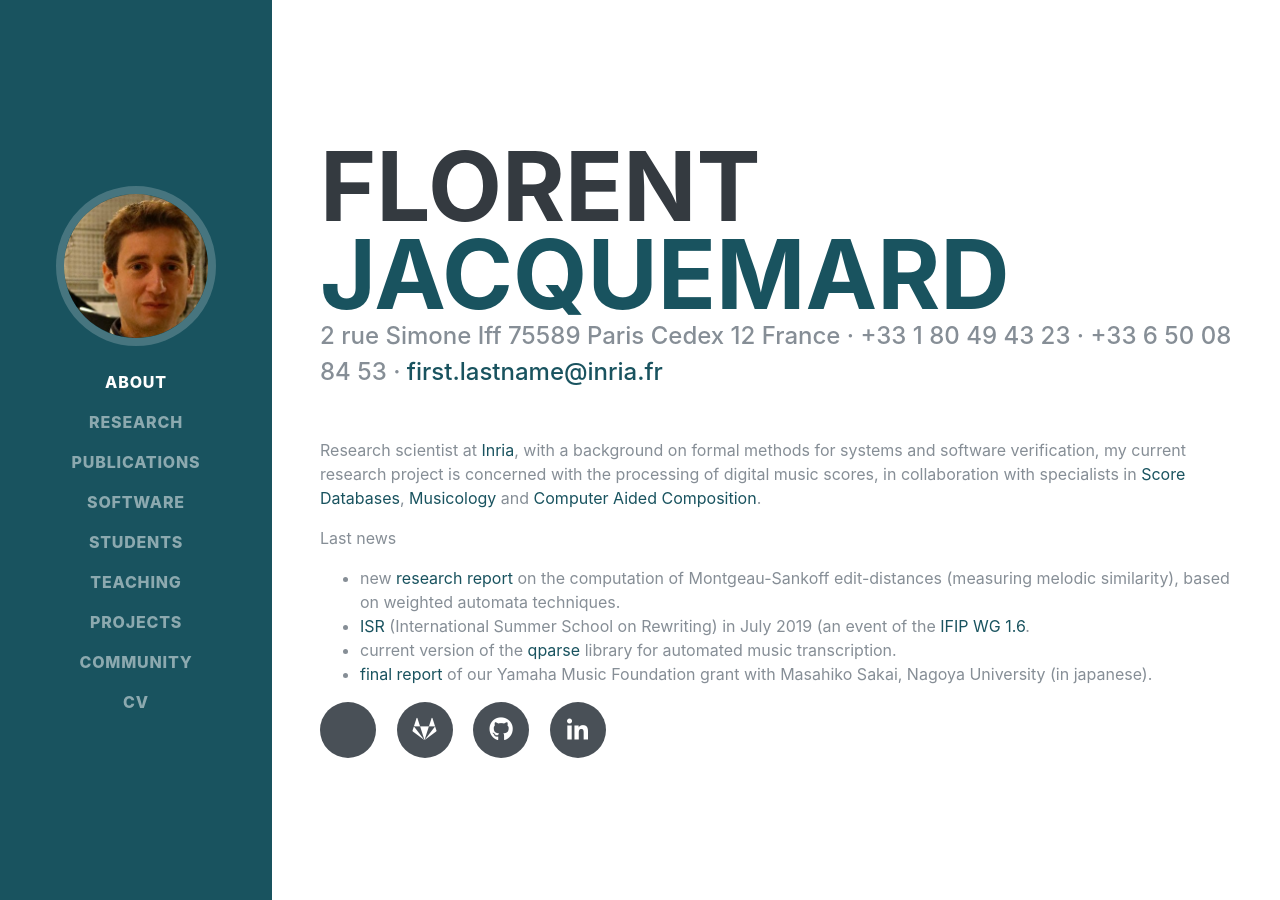
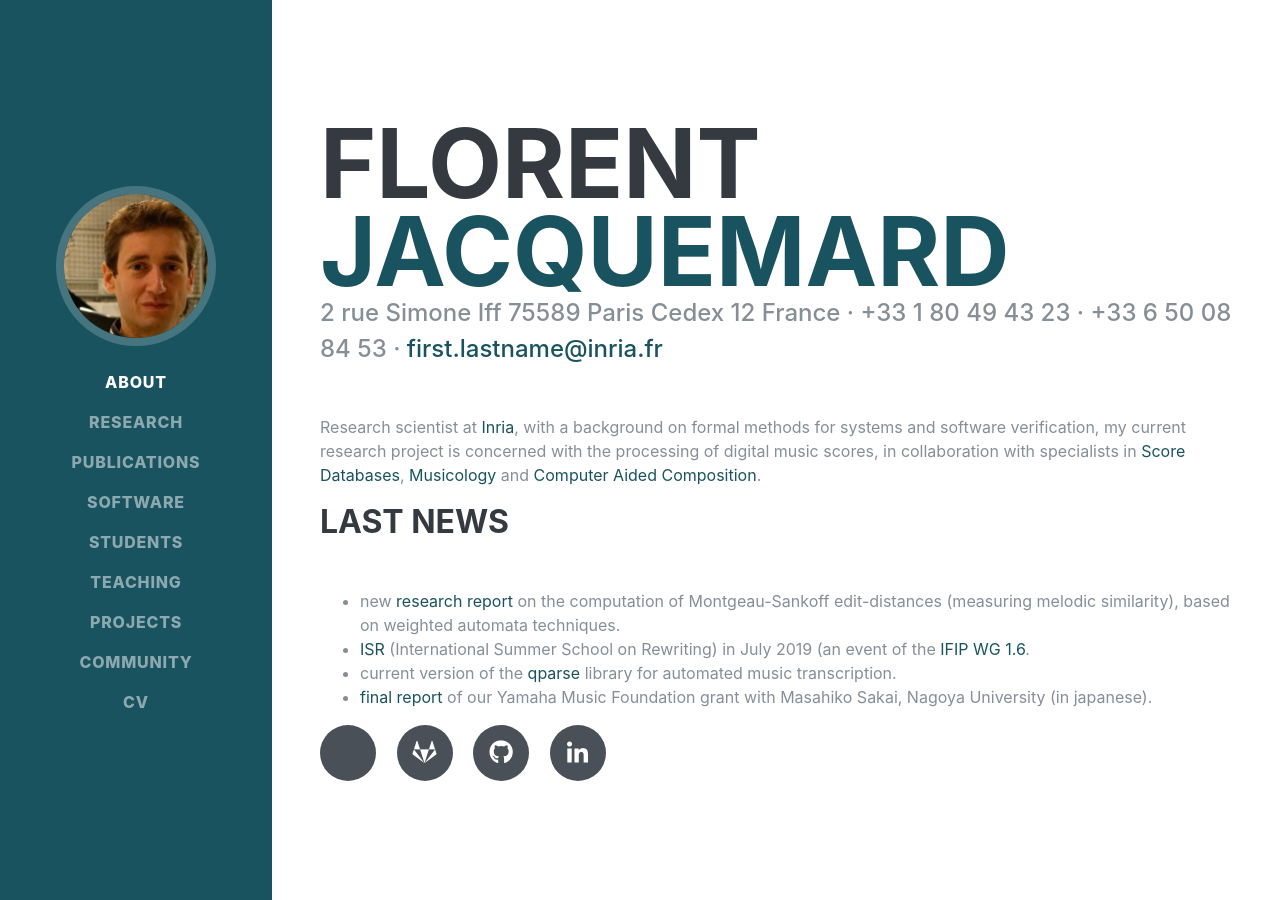
Before and after one commit to florento/florent-jacquemard.github.io, a Jekyll site: the page built from index.html, in a window 1280 px wide and 900 px high. Built offline with Jekyll 4.4.1, drawn with Linux system fonts in a browser that asks for light colours; some web fonts are replaced.

Commit message:
debug news

```diff
--- a/_layouts/resume.html
+++ b/_layouts/resume.html
@@ -98,6 +98,7 @@
       <!-- intro -->
       <p class="lead mb-5">{{ site.resume_header_introfull | markdownify }}</p>
       <!-- news -->
+      <h3 class="mb-5">Last news</h3>
       {% for fileitems in site.news %}
       <div class="resume-item" itemtype="http://schema.org/CreativeWork">
         <p class="resume-content mr-auto">{{ fileitems.content | markdownify }}</p>
```
Also changed, not shown: _news/news.md (+0 -2 lines).
